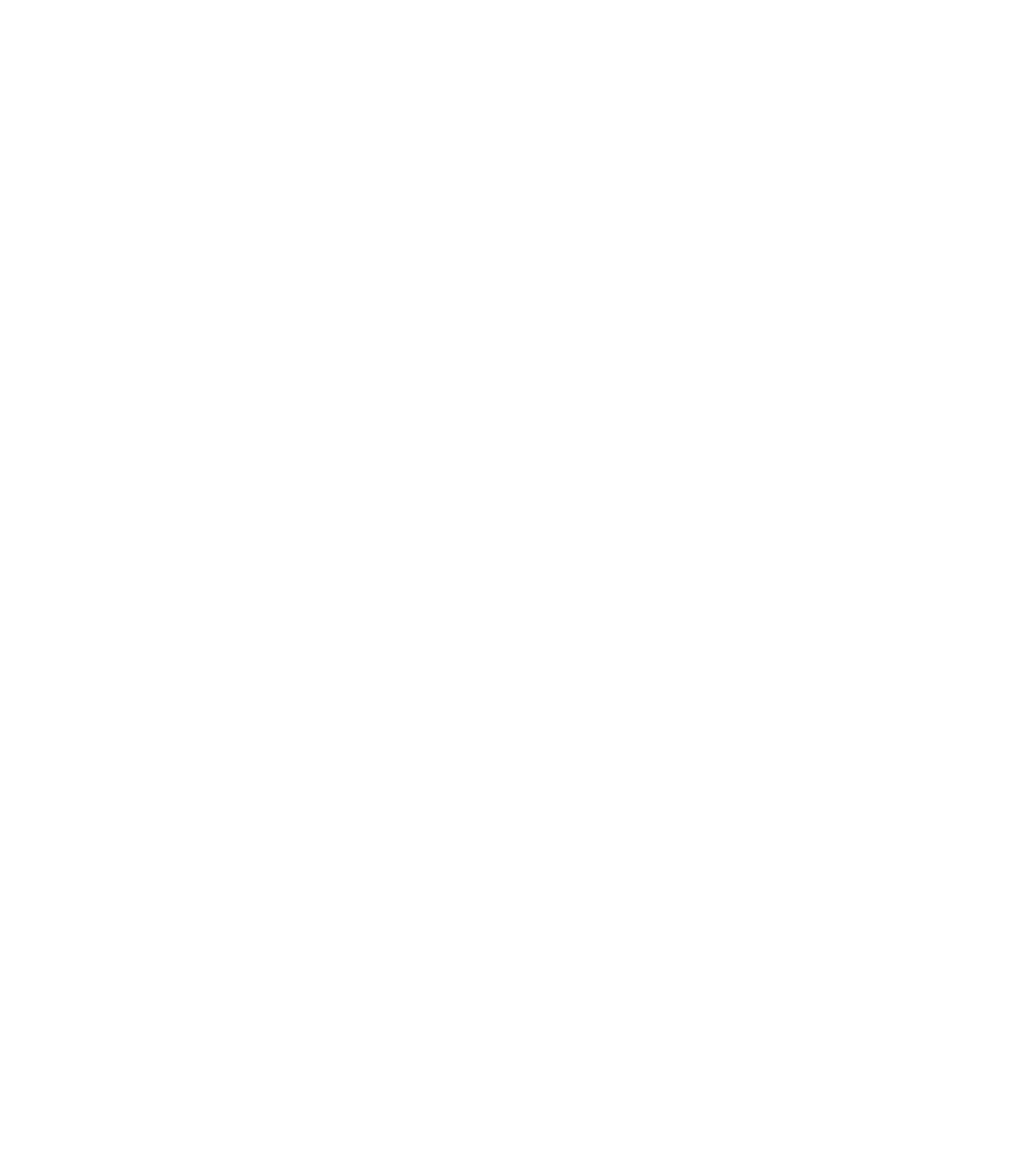
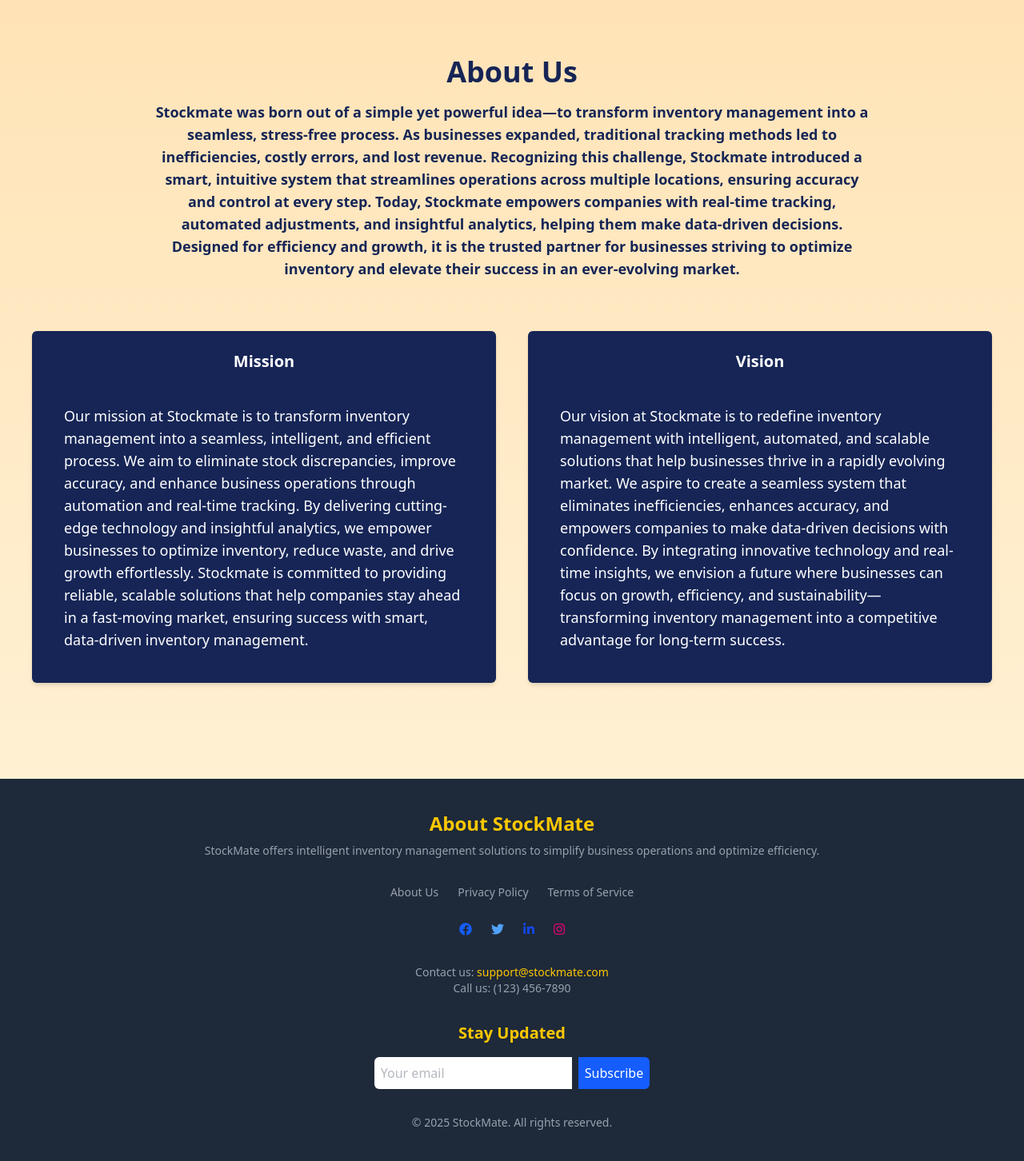
Before and after one commit to bikashgiri2002/FINAL_COLLEGE_PROJECT, a React (Vite) app in the folder StockMateOwnProject/frontend/: page /about in a window 1280 px wide. Shown: the part 870-2322 px from the top of the page at 80% size. Before the commit the page ends 800 px from the top, so only its background shows below. Built offline with nearby package versions, Linux system fonts and the light colour scheme.

Commit message:
About page

```diff
--- a/StockMateOwnProject/frontend/src/pages/About.jsx
+++ b/StockMateOwnProject/frontend/src/pages/About.jsx
@@ -1,9 +1,184 @@
-import React from 'react'
+import React from "react";
 
 const About = () => {
   return (
-    <div>About</div>
-  )
-}
+    <div className="bg-gradient-to-b from-[#FFD89E] to-[#FFF7E1] min-h-screen">
+      <div
+        className="h-screen bg-fixed bg-center bg-cover flex items-center justify-center"
+        style={{
+          backgroundImage: "url('/about-page.jpg')", // Replace with actual image path
+        }}
+      >
+        <div className="text-center text-blue-950 p-8">
+          <h1 className="text-4xl font-bold mb-4">
+            Stockmate Inventory Management
+          </h1>
+          <p className="text-lg font-bold mb-6 max-w-lg">
+            Stockmate is dedicated to revolutionizing inventory management,
+            offering intelligent solutions that enhance efficiency, optimize
+            business operations, and drive success across multiple locations.
+          </p>
+        </div>
+      </div>
 
-export default About
+      {/* Scrolling Content Section */}
+      <section className="container mx-auto px-10 py-10">
+        <div className="text-center text-blue-950 p-8">
+          <h1 className="text-4xl font-bold mb-4">About Us</h1>
+          <div className="flex items-center justify-center">
+            <p className="text-lg font-bold mb-8 max-w-4xl">
+              Stockmate was born out of a simple yet powerful idea—to transform
+              inventory management into a seamless, stress-free process. As
+              businesses expanded, traditional tracking methods led to
+              inefficiencies, costly errors, and lost revenue. Recognizing this
+              challenge, Stockmate introduced a smart, intuitive system that
+              streamlines operations across multiple locations, ensuring
+              accuracy and control at every step. Today, Stockmate empowers
+              companies with real-time tracking, automated adjustments, and
+              insightful analytics, helping them make data-driven decisions.
+              Designed for efficiency and growth, it is the trusted partner for
+              businesses striving to optimize inventory and elevate their
+              success in an ever-evolving market.
+            </p>
+          </div>
+        </div>
+        <div className="grid md:grid-cols-2 sm:grid-cols-1 gap-10">
+          <div className="bg-blue-950 p-6 shadow-md rounded-md">
+            <h3 className="text-xl font-bold text-white text-center">Mission</h3>
+            <p className="text-white text-lg p-4 mt-6">
+              Our mission at Stockmate is to transform inventory management into
+              a seamless, intelligent, and efficient process. We aim to
+              eliminate stock discrepancies, improve accuracy, and enhance
+              business operations through automation and real-time tracking. By
+              delivering cutting-edge technology and insightful analytics, we
+              empower businesses to optimize inventory, reduce waste, and drive
+              growth effortlessly. Stockmate is committed to providing reliable,
+              scalable solutions that help companies stay ahead in a fast-moving
+              market, ensuring success with smart, data-driven inventory
+              management.
+            </p>
+          </div>
+          <div className="bg-blue-950 p-6 shadow-md rounded-md">
+            <h3 className="text-xl font-bold text-white text-center">Vision</h3>
+            <p className="text-white text-lg p-4 mt-6">
+              Our vision at Stockmate is to redefine inventory management with
+              intelligent, automated, and scalable solutions that help
+              businesses thrive in a rapidly evolving market. We aspire to
+              create a seamless system that eliminates inefficiencies, enhances
+              accuracy, and empowers companies to make data-driven decisions
+              with confidence. By integrating innovative technology and
+              real-time insights, we envision a future where businesses can
+              focus on growth, efficiency, and sustainability—transforming
+              inventory management into a competitive advantage for long-term
+              success.
+            </p>
+          </div>
+        </div>
+      </section>
+
+      <footer className="bg-gray-800 text-white py-10 mt-20">
+        <div className="container mx-auto px-6">
+          {/* Company Information */}
+          <div className="text-center">
+            <h3 className="text-2xl font-semibold mb-2 text-yellow-400">
+              About StockMate
+            </h3>
+            <p className="text-sm text-gray-400">
+              StockMate offers intelligent inventory management solutions to
+              simplify business operations and optimize efficiency.
+            </p>
+          </div>
+
+          {/* Quick Links */}
+          <div className="flex justify-center space-x-6 mt-8 text-sm text-gray-400">
+            <a href="/about" className=" hover:text-blue-500">
+              About Us
+            </a>
+            <a href="/privacy-policy" className=" hover:text-blue-500">
+              Privacy Policy
+            </a>
+            <a href="/terms" className=" hover:text-blue-500">
+              Terms of Service
+            </a>
+          </div>
+
+          {/* Social Media Links */}
+          <div className="flex justify-center space-x-6 mt-6">
+            {/* Facebook */}
+            <a
+              href="https://facebook.com"
+              target="_blank"
+              className="text-blue-600 hover:text-blue-800"
+            >
+              <i className="fab fa-facebook-f"></i>
+            </a>
+            {/* Twitter */}
+            <a
+              href="https://twitter.com"
+              target="_blank"
+              className="text-blue-400 hover:text-blue-500"
+            >
+              <i className="fab fa-twitter"></i>
+            </a>
+            {/* LinkedIn */}
+            <a
+              href="https://linkedin.com"
+              target="_blank"
+              className="text-blue-700 hover:text-blue-900"
+            >
+              <i className="fab fa-linkedin-in"></i>
+            </a>
+            {/* Instagram */}
+            <a
+              href="https://instagram.com"
+              target="_blank"
+              className="text-pink-600 hover:text-pink-800"
+            >
+              <i className="fab fa-instagram"></i>
+            </a>
+          </div>
+
+          {/* Contact Information */}
+          <div className="text-center mt-8 text-sm text-gray-400">
+            <p>
+              Contact us:{" "}
+              <a
+                href="mailto:support@stockmate.com"
+                className="text-yellow-400 hover:text-blue-500"
+              >
+                support@stockmate.com
+              </a>
+            </p>
+            <p>Call us: (123) 456-7890</p>
+          </div>
+
+          {/* Newsletter Signup */}
+          <div className="text-center mt-8">
+            <h3 className="text-xl font-semibold text-yellow-400">
+              Stay Updated
+            </h3>
+            <form className="flex justify-center items-center mt-4 w-full sm:w-auto">
+              <input
+                type="email"
+                placeholder="Your email"
+                className="p-2 text-gray-500 rounded-l-md w-full sm:w-auto sm:mr-2 bg-white"
+              />
+              <button className="p-2 bg-blue-600 text-white rounded-r-md w-full sm:w-auto">
+                Subscribe
+              </button>
+            </form>
+          </div>
+
+          {/* Legal Information */}
+          <div className="text-center mt-8 text-sm text-gray-400">
+            <p>
+              &copy; {new Date().getFullYear()} StockMate. All rights reserved.
+            </p>
+          </div>
+        </div>
+      </footer>
+    </div>
+  );
+};
+
+export default About;
```
Also changed, not shown: StockMateOwnProject/frontend/public/about-page.jpg (added).
